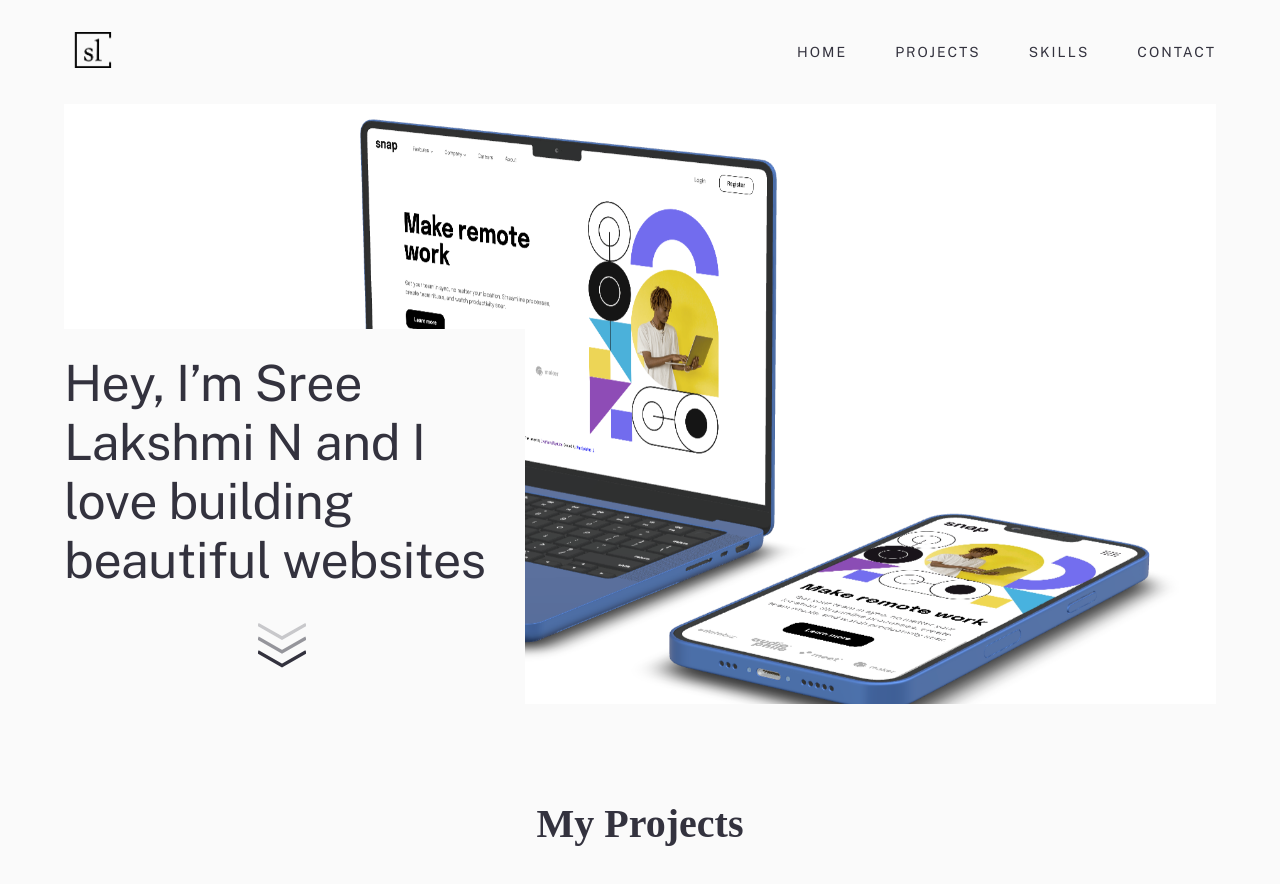
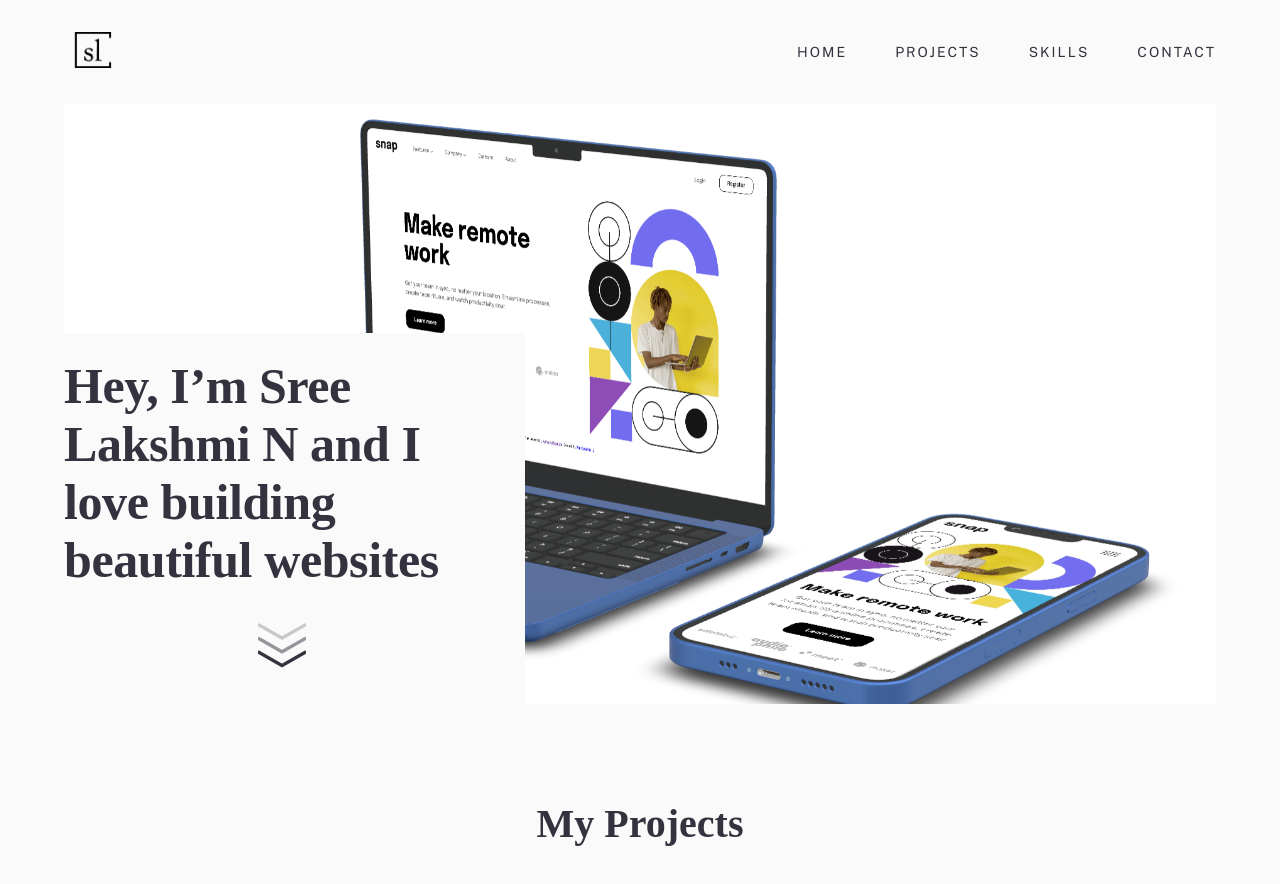
Before and after one commit to sree-lakshmi-n/portfolio, a React (Create React App) app: page / in a window 1280 px wide. Shown: the top 884 px of the page. Built offline with nearby package versions, Linux system fonts and the light colour scheme; a web font is replaced by a local one.

Commit message:
added title class to hero section title

```diff
--- a/src/components/HeroSection/HeroSection.js
+++ b/src/components/HeroSection/HeroSection.js
@@ -7,8 +7,10 @@ export default function HeroSection() {
   return (
     <section className="hero container">
       <FlexWrapper className="hero-textbox flex-center-v">
-        <p>Hey, I’m Sree Lakshmi N and I love building beautiful websites</p>
-        <a href="#projects" className="btn btn-hero">
+        <p className="title">
+          Hey, I’m Sree Lakshmi N and I love building beautiful websites
+        </p>
+        <a href="#projects" className=" btn-hero">
           <img src={darr} alt="downward arrow" className="darr-icon" />
         </a>
       </FlexWrapper>
```
